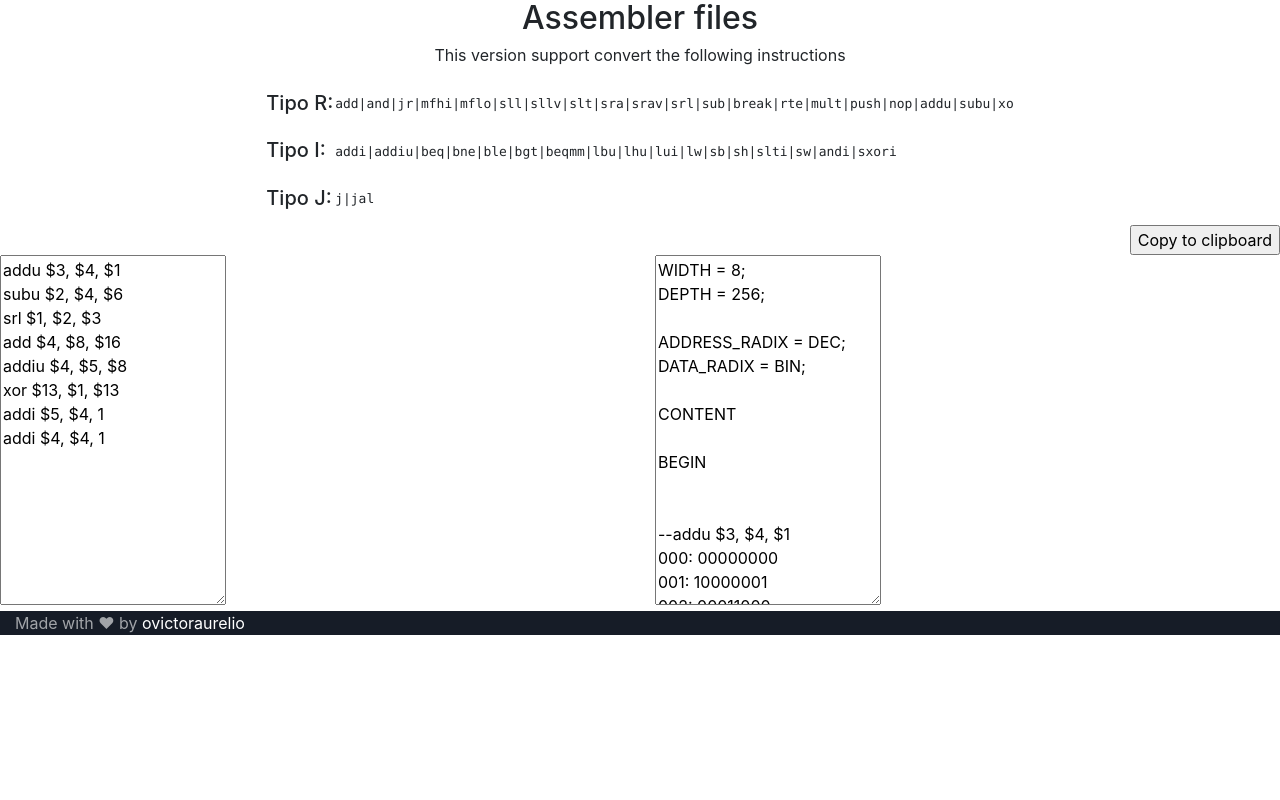
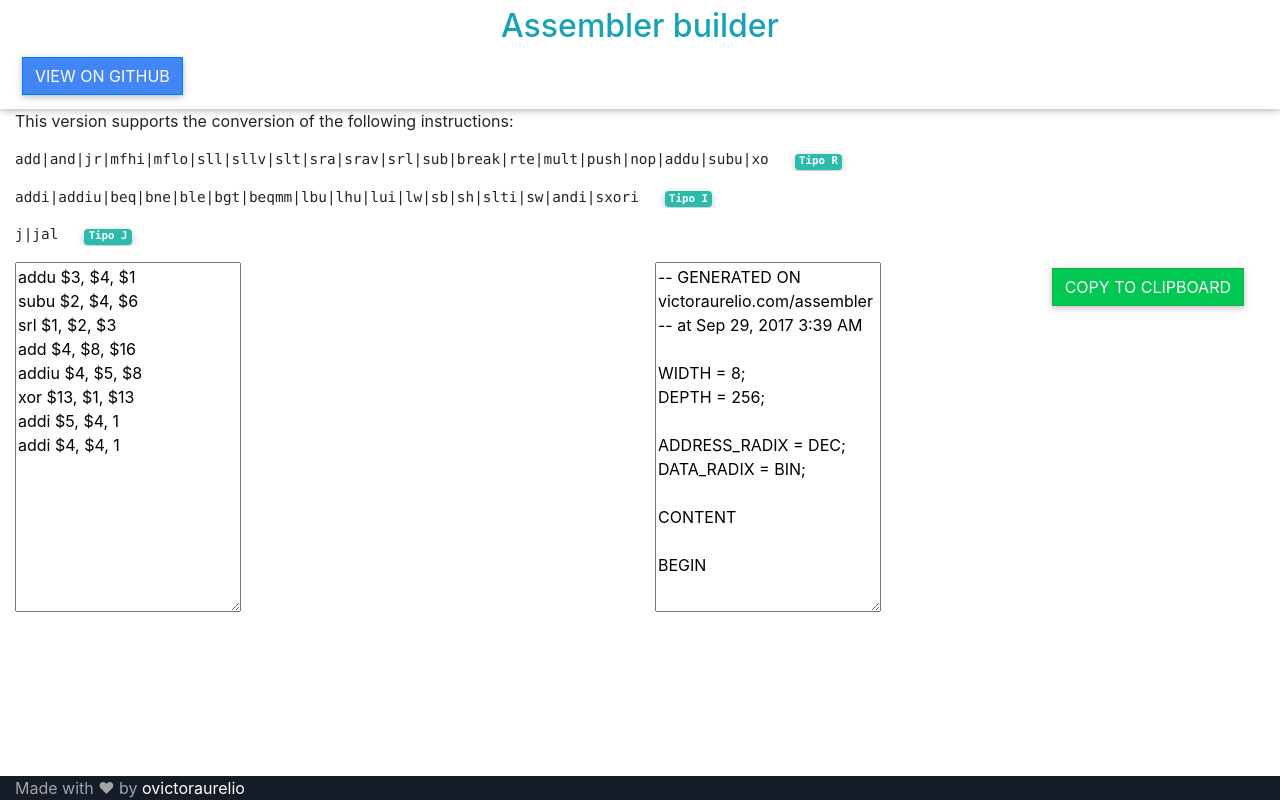
Before and after one commit to ovictoraurelio/assembler, a website: page app/index.html in a window 1280 px wide. Drawn offline with nearby package versions, Linux system fonts and the light colour scheme; files that its build step writes are made by us from their sources.

Commit message:
adjusts on gulpfile, added momentjs added style :))

```diff
--- a/app/index.html
+++ b/app/index.html
@@ -4,12 +4,12 @@
     <meta charset="utf-8">
     <meta name="description" content="">
     <meta name="viewport" content="width=device-width, initial-scale=1, minimal-ui">
-    <title>Simple Website</title>
+    <title>Assembler MIPS</title>
     <link rel="shortcut icon" href="favicon.ico" type="image/x-icon"/>
     <link rel="image_src" href="http://url-from-image.jpg"/>
     <meta property="og:image" content="http://url-from-image.jpg">
-    <meta property="og:title" content="Simple Website" />
-    <meta property="og:description" content="Description of website" />
+    <meta property="og:title" content="Assembler MIPS" />
+    <meta property="og:description" content="A generator of assembler" />
     <meta property="og:image:type" content="image/png">
     <meta property="og:image:width" content="1024">
     <meta property="og:image:height" content="1024">
@@ -30,31 +30,28 @@
       <p class="browsehappy">You are using an <strong>outdated</strong> browser. Please <a href="http://browsehappy.com/">upgrade your browser</a> to improve your experience.</p>
     <![endif]-->
     <!--Start your project here-->
-    <div class="content">
-      <div class="row">
-          <div class="col-12" align="center">
-              <h2>Assembler files</h2>
-          </div>
-          <div class="col-12" align="center">
+    <nav class="navbar navbar-default navbar-fixed-top" align="center">
+      <div class="container" align="center" style="display: block">
+          <h2 class="text-info" align="center">Assembler builder
+
+          </h2>
+      </div>
+      <a href="https://github.com/ovictoraurelio/assembler" target="new_blank" role="button" type="button" class="btn btn-primary pull-right">View on github</a>
+    </nav>
+    <section>
+       <div class="row">
+          <div class="col-md-12">
             <p>
-              This version support convert the following instructions
-                <table>
-                  <tr>
-                    <td><h5>Tipo R:</h5></td><td><pre><code>add|and|jr|mfhi|mflo|sll|sllv|slt|sra|srav|srl|sub|break|rte|mult|push|nop|addu|subu|xo</code></pre></td>
-                  </tr>
-                  <tr>
-                    <td><h5>Tipo I:</h5></td><td><pre><code>addi|addiu|beq|bne|ble|bgt|beqmm|lbu|lhu|lui|lw|sb|sh|slti|sw|andi|sxori</code></pre></td>
-                  </tr>
-                  <tr>
-                    <td><h5>Tipo J:</h5></td><td><pre><code>j|jal</code></pre></td>
-                  </tr>
-                </table>
-                <button id="copy" class="pull-right">Copy to clipboard</button>
+              This version supports the conversion of the following instructions:
+              <pre><code>add|and|jr|mfhi|mflo|sll|sllv|slt|sra|srav|srl|sub|break|rte|mult|push|nop|addu|subu|xo &nbsp; <span class="badge badge-default">Tipo R</span></code></pre>
+              <pre><code>addi|addiu|beq|bne|ble|bgt|beqmm|lbu|lhu|lui|lw|sb|sh|slti|sw|andi|sxori &nbsp; <span class="badge badge-default">Tipo I</span></code></pre>
+              <pre><code>j|jal &nbsp; <span class="badge badge-default">Tipo J</span></code></pre>
             </p>
           </div>
       </div>
       <div class="row">
-          <div class="col-6">
+        <div class="col-md-6">
+          <div class="content">
             <textarea id="assembly">addu $3, $4, $1
 subu $2, $4, $6
 srl $1, $2, $3
@@ -64,16 +61,19 @@ xor $13, $1, $13
 addi $5, $4, 1
 addi $4, $4, 1</textarea>
           </div>
-          <div class="col-6">
+        </div>
+        <div class="col-md-6">
+          <div class="content">
+            <button style="position: absolute; right: 30px;" id="copy" type="button" class="btn btn-success pull-right">Copy to clipboard</button>
             <textarea id="compiled"></textarea>
           </div>
         </div>
-    </div>
+      </div>
+    </section>
 
     <!--End your project here-->
-
     <!--Footer-->
-    <footer class="page-footer center-on-small-only mdb-color darken-4">
+    <footer class="page-footer center-on-small-only mdb-color darken-4" style="position: fixed;width:100%; bottom: 0px;">
         <!--Copyright-->
         <div class="footer-copyright">
             <div class="container-fluid">
@@ -91,6 +91,7 @@ addi $4, $4, 1</textarea>
     <script src="bower_components/popper.js/dist/umd/popper.js"></script>
     <script src="bower_components/bootstrap/dist/js/bootstrap.js"></script>
     <script src="bower_components/MDBootstrap/js/mdb.min.js"></script>
+    <script src="bower_components/moment/moment.js"></script>
     <!-- endbower -->
     <!-- endbuild -->
 
--- a/app/scripts/main.js
+++ b/app/scripts/main.js
@@ -1,6 +1,4 @@
 (() => {
-
-
         let assembly = {
             element: $('#assembly')
         };
@@ -210,61 +208,14 @@
             }
         };
 
-        /*  convert = ((asm) => {
-            return asm
-            // * * TIP I * *
-            .replace(/addi/i, replacer)
-            .replace(/addiu/i, '001001')
-            .replace(/beq/i, '000100')
-            .replace(/bne/i, '000101')
-            .replace(/ble/i, '000110')
-            .replace(/bgt/i, '000111')
-            .replace(/beqmm/i, '000001')
-            .replace(/lbu/i, '100100')
-            .replace(/lhu/i, '100101')
-            .replace(/lui/i, '001111')
-            .replace(/lw/i, '100011')
-            .replace(/sb/i, '101000')
-            .replace(/sh/i, '101001')
-            .replace(/slti/i, '001010')
-            .replace(/sw/i, '101011')
-            .replace(/andi/i, '001100')
-            .replace(/sxori/i, '001110')
-            //** TIPO R **
-            .replace(/add/i, '000000')
-            .replace(/and/i, '000000')
-            .replace(/jr/i, '000000')
-            .replace(/mfhi/i, '000000')
-            .replace(/mflo/i, '000000')
-            .replace(/sll/i, '000000')
-            .replace(/sllv/i, '000000')
-            .replace(/slt/i, '000000')
-            .replace(/sra/i, '000000')
-            .replace(/srav/i, '000000')
-            .replace(/srl/i, '000000')
-            .replace(/sub/i, '000000')
-            .replace(/break/i, '000000')
-            .replace(/rte/i, '010000')
-            .replace(/mult/i, '000000')
-            .replace(/push/i, '000000')
-            .replace(/nop/i, '000000')
-            .replace(/addu/i, '000000')
-            .replace(/subu/i, '000000')
-            .replace(/xor/i, '000000')
-            ;
-        }); */
 
-        //compiled.element.val(convert(assembly.element.val()));
 
         var counter = 0;
         function replaceEE(a,b,c){
-            //console.log(a);//console.log(b);//console.log(c);
             return (counter++).toString().pad(3) +': '+a+'\n';
         }
         function convert(){
-
-
-            let string = 'WIDTH = 8;\nDEPTH = 256;\n\nADDRESS_RADIX = DEC;\nDATA_RADIX = BIN;\n\nCONTENT\n\nBEGIN\n\n';
+            let string = '-- GENERATED ON victoraurelio.com/assembler\n-- at '+moment().locale('pt-br').format('lll') +'\n\nWIDTH = 8;\nDEPTH = 256;\n\nADDRESS_RADIX = DEC;\nDATA_RADIX = BIN;\n\nCONTENT\n\nBEGIN\n\n';
             //let inAssembly = '';
             counter = 0;
             assembly.element.val().split('\n').forEach((word) => {
@@ -272,12 +223,11 @@
                 const inAssembly = word.toBinaryAssembly().replace(/(.{8})/g, replaceEE);
 
                 string += ('\n--' + word + '\n' + inAssembly + '\n');
-
             });
             compiled.element.val(string);
         }
 
-        $(assembly.element).on('keypress', convert);
+        $(assembly.element).on('keyup', convert);
         $(document).on('click', 'button#copy', () => {
             $(compiled.element).val($(compiled.element).val()).select();
             document.execCommand('copy');
--- a/app/styles/main.scss
+++ b/app/styles/main.scss
@@ -12,3 +12,13 @@ textarea{
 pre {
     margin-top: 10px;
 }
+.row{
+    margin-left: 0px;
+    margin-right: 0px;
+}
+button{
+    border-radius: 0px !important;
+}
+a {
+    border-radius: 0px !important;
+}
--- a/bower.json
+++ b/bower.json
@@ -4,6 +4,7 @@
   "dependencies": {
     "bootstrap": "^v4.0.0-alpha.6",
     "MDBootstrap": "^4.3.2",
-    "font-awesome": "fontawesome#^4.7.0"
+    "font-awesome": "fontawesome#^4.7.0",
+    "moment": "^2.18.1"
   }
 }
--- a/gulpfile.babel.js
+++ b/gulpfile.babel.js
@@ -9,12 +9,13 @@
 ♥ ♥ ♥ ♥ ♥ ♥ ♥ ♥ ♥ ♥ ♥ ♥ ♥ ♥ ♥ ♥ ♥ ♥ ♥ ♥ */
 
 'use strict';
-import  os from 'os';
-import  gulp from 'gulp';
+import os from 'os';
+import gulp from 'gulp';
 import loadPlugins from 'gulp-load-plugins';
 import browserSync from 'browser-sync';
 import htmlmin from 'gulp-htmlmin';
 import bowerFiles from 'main-bower-files';
+import babel from 'gulp-babel';
 
 var $ = loadPlugins();
 var reload = browserSync.reload;
@@ -26,18 +27,26 @@ gulp.task('styles', () =>{
 });
 
 gulp.task('jshint', () => {
-  return gulp.src('app/scripts/main.js')
-    .pipe($.jshint())
-    .pipe($.jshint.reporter('jshint-stylish'))
-    .pipe($.jshint.reporter('fail'));
+  //.on('error', $.gutil.log);
+  // return gulp.src('.tmp/**/*.js')
+  //   .pipe($.jshint())
+  //   .pipe($.jshint.reporter('jshint-stylish'))
+  //   .pipe($.jshint.reporter('fail'));
 });
 
+let jsMinify = () => {
+  return gulp.src('app/scripts/*.js')
+  .pipe(babel({presets: ['env']})).pipe(gulp.dest('.tmp/scripts/')).on('end', () => {
+    gulp.src('.tmp/scripts/*.js').pipe($.uglify()).pipe(gulp.dest('dist/scripts'));
+  });
+};
+
+gulp.task('js-minify', jsMinify);
+
 gulp.task('html', ['styles'], () => {
-  var assets = $.useref({searchPath: '{.tmp,app}'});
-
+  var assets = $.useref({searchPath: '{.tmp}'});
   return gulp.src('app/*.html')
     .pipe(assets)
-    .pipe($.if('*.js', $.uglify()))//.on('error', $.gutil.log)
     .pipe($.if('*.css', $.cleanCss({compatibility: 'ie8'})))
     .pipe($.useref())
     .pipe($.if('*.html', htmlmin({collapseWhitespace: true, removeComments: true, empty: true, quotes: true,loose: true})))
@@ -127,7 +136,8 @@ gulp.task('watch', () => {
   gulp.watch('bower.json', ['wiredep']);
 });
 
-gulp.task('build', ['jshint', 'html', 'images', 'fonts', 'extras'], () => {
+gulp.task('build', ['html', 'images', 'fonts', 'extras'],  () => {
+  const jsMin = jsMinify();
   return gulp.src('dist/**/*').pipe($.size({title: 'build', gzip: true}));
 });
 
--- a/package.json
+++ b/package.json
@@ -4,9 +4,10 @@
     "node": ">=7.10.0"
   },
   "dependencies": {
+    "bootstrap": "^v4.0.0-alpha.6",
     "font-awesome": "^4.7.0",
     "jquery": "^3.2.1",
-    "bootstrap": "^v4.0.0-alpha.6"
+    "momentjs": "^2.0.0"
   },
   "overrides": {
     "bootstrap": {
@@ -38,6 +39,7 @@
     "del": "^2.2.2",
     "gulp": "^3.9.1",
     "gulp-autoprefixer": "^4.0.0",
+    "gulp-babel": "^7.0.0",
     "gulp-cache": "^0.4.6",
     "gulp-clean-css": "^3.4.0",
     "gulp-compass": "^2.1.0",
```
Also changed, not shown: .tmp/scripts/main.js (added), .tmp/scripts/momentconfig.js (added), app/styles/main.css, dist/index.html, dist/scripts/main.js, dist/scripts/momentconfig.js (added), dist/scripts/vendor.js, dist/styles/main.css, 1 other file.
